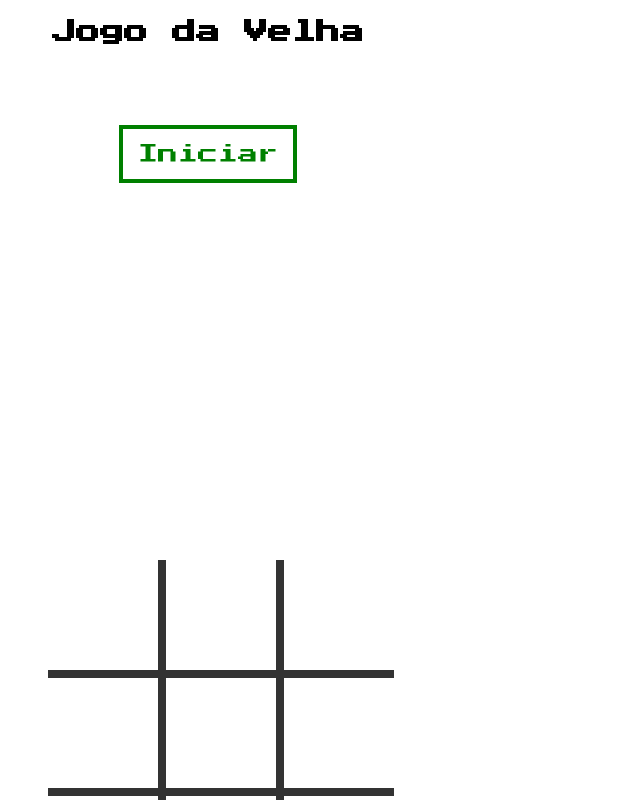
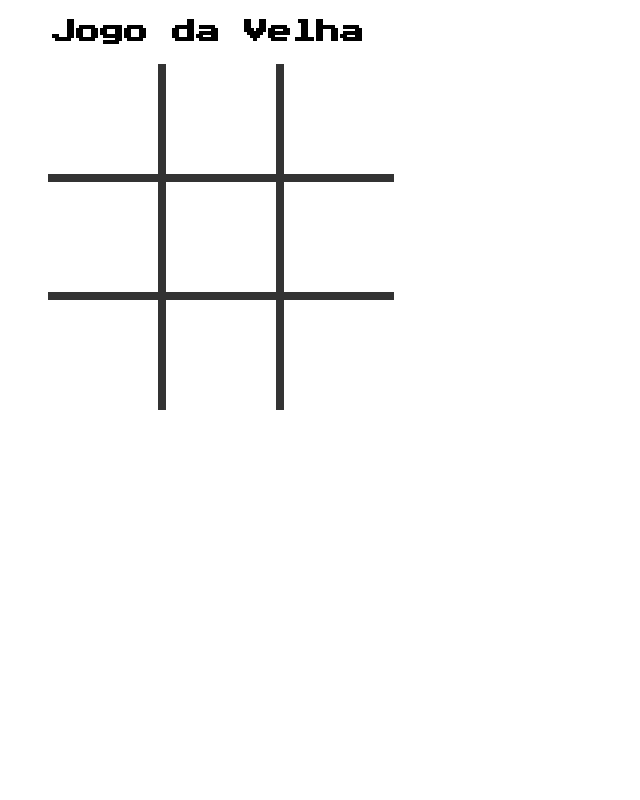
Before and after one commit to CarlosEduardoLS/tic-tac-toe-angular, an Angular app: page / in a window 1280 px wide. Both pictures are taken after a click on the link "Iniciar". Shown: the top 800 px of the page, without its empty margins (0-640 px from the left). Built offline with nearby package versions, Linux system fonts and the light colour scheme.

Commit message:
FEAT: Included calls of respective methods on html

```diff
--- a/src/app/tic-tac-toe/tic-tac-toe.component.html
+++ b/src/app/tic-tac-toe/tic-tac-toe.component.html
@@ -1,31 +1,102 @@
 <div>
   <h2>Jogo da Velha</h2>
 
-  <div class="main">
-    <a href="#" class="button">Iniciar</a>
+  <div class="main" *ngIf="showStart">
+    <a href="#" class="button" (click)="startGame()">Iniciar</a>
   </div>
 
-  <div>
+  <div *ngIf="showBoard">
     <ul>
-      <li class="kz-border-bottom kz-border-right"></li>
-      <li class="kz-border-bottom kz-border-right"></li>
-      <li class="kz-border-bottom"></li>
-      <li class="kz-border-bottom kz-border-right"></li>
-      <li class="kz-border-bottom kz-border-right"></li>
-      <li class="kz-border-bottom"></li>
-      <li class="kz-border-right"></li>
-      <li class="kz-border-right"></li>
-      <li></li>
+      <li
+        class="kz-border-bottom kz-border-right"
+        [ngClass]="{
+          'kz-img-x': showX(0, 0),
+          'kz-img-o': showO(0, 0),
+          'kz-win-color': showWin(0, 0)
+        }"
+        (click)="play(0, 0)"
+      ></li>
+      <li
+        class="kz-border-bottom kz-border-right"
+        [ngClass]="{
+          'kz-img-x': showX(0, 1),
+          'kz-img-o': showO(0, 1),
+          'kz-win-color': showWin(0, 1)
+        }"
+        (click)="play(0, 1)"
+      ></li>
+      <li
+        class="kz-border-bottom"
+        [ngClass]="{
+          'kz-img-x': showX(0, 2),
+          'kz-img-o': showO(0, 2),
+          'kz-win-color': showWin(0, 2)
+        }"
+        (click)="play(0, 2)"
+      ></li>
+      <li
+        class="kz-border-bottom kz-border-right"
+        [ngClass]="{
+          'kz-img-x': showX(1, 0),
+          'kz-img-o': showO(1, 0),
+          'kz-win-color': showWin(1, 0)
+        }"
+        (click)="play(1, 0)"
+      ></li>
+      <li
+        class="kz-border-bottom kz-border-right"
+        [ngClass]="{
+          'kz-img-x': showX(1, 1),
+          'kz-img-o': showO(1, 1),
+          'kz-win-color': showWin(1, 1)
+        }"
+        (click)="play(1, 1)"
+      ></li>
+      <li
+        class="kz-border-bottom"
+        [ngClass]="{
+          'kz-img-x': showX(1, 2),
+          'kz-img-o': showO(1, 2),
+          'kz-win-color': showWin(1, 2)
+        }"
+        (click)="play(1, 2)"
+      ></li>
+      <li
+        class="kz-border-right"
+        [ngClass]="{
+          'kz-img-x': showX(2, 0),
+          'kz-img-o': showO(2, 0),
+          'kz-win-color': showWin(2, 0)
+        }"
+        (click)="play(2, 0)"
+      ></li>
+      <li
+        class="kz-border-right"
+        [ngClass]="{
+          'kz-img-x': showX(2, 1),
+          'kz-img-o': showO(2, 1),
+          'kz-win-color': showWin(2, 1)
+        }"
+        (click)="play(2, 1)"
+      ></li>
+      <li
+        [ngClass]="{
+          'kz-img-x': showX(2, 2),
+          'kz-img-o': showO(2, 2),
+          'kz-win-color': showWin(2, 2)
+        }"
+        (click)="play(2, 2)"
+      ></li>
     </ul>
   </div>
 
-  <div>
+  <div *ngIf="showEnd">
     <span>
-      <p>Você Venceu!!!</p>
-      <p>Você Perdeu...</p>
-      <p>O Jogo Terminou Empatado...</p>
+      <p *ngIf="player === 2">Você Venceu!!!</p>
+      <p *ngIf="player === 1">Você Perdeu...</p>
+      <p *ngIf="player === 0">O Jogo Terminou Empatado...</p>
       <br />
-      <a href="#" class="button">Jogar novamente</a>
+      <a href="#" class="button" (click)="newGame()">Jogar novamente</a>
     </span>
   </div>
 </div>
```
